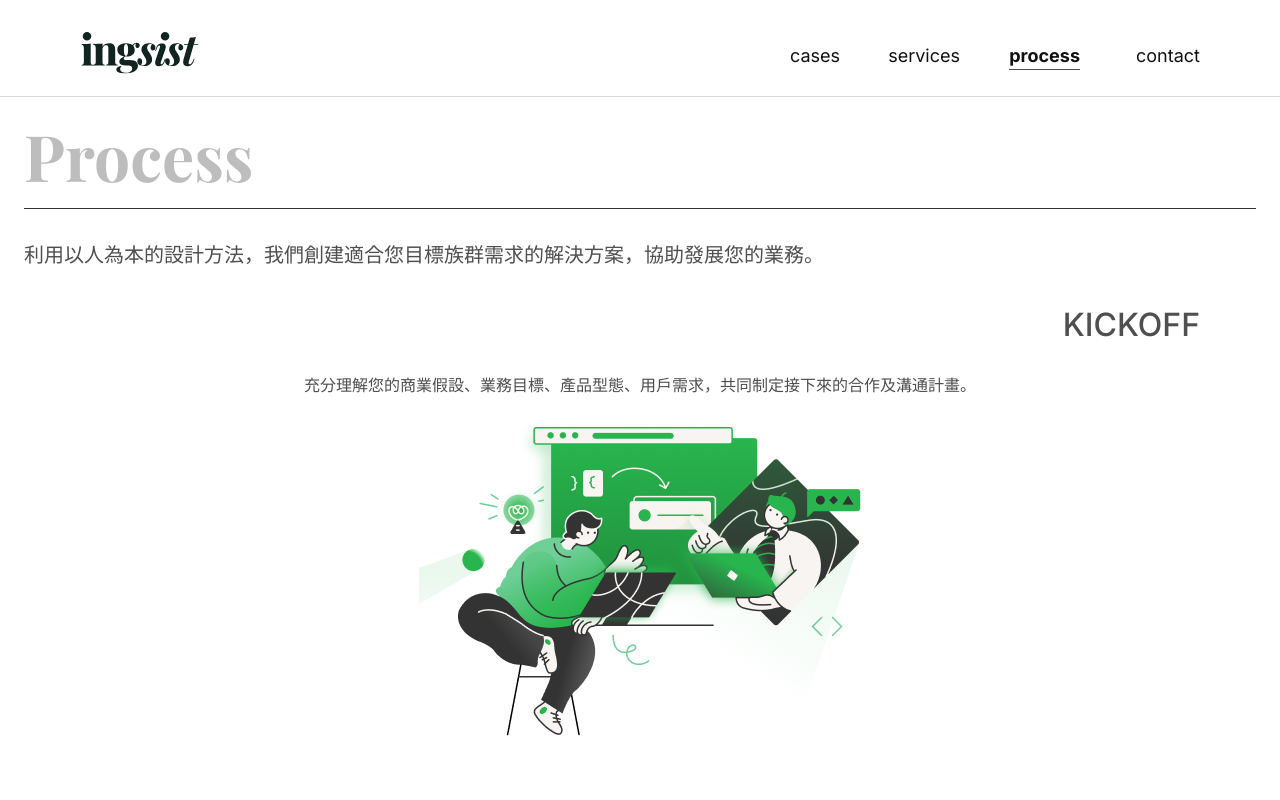
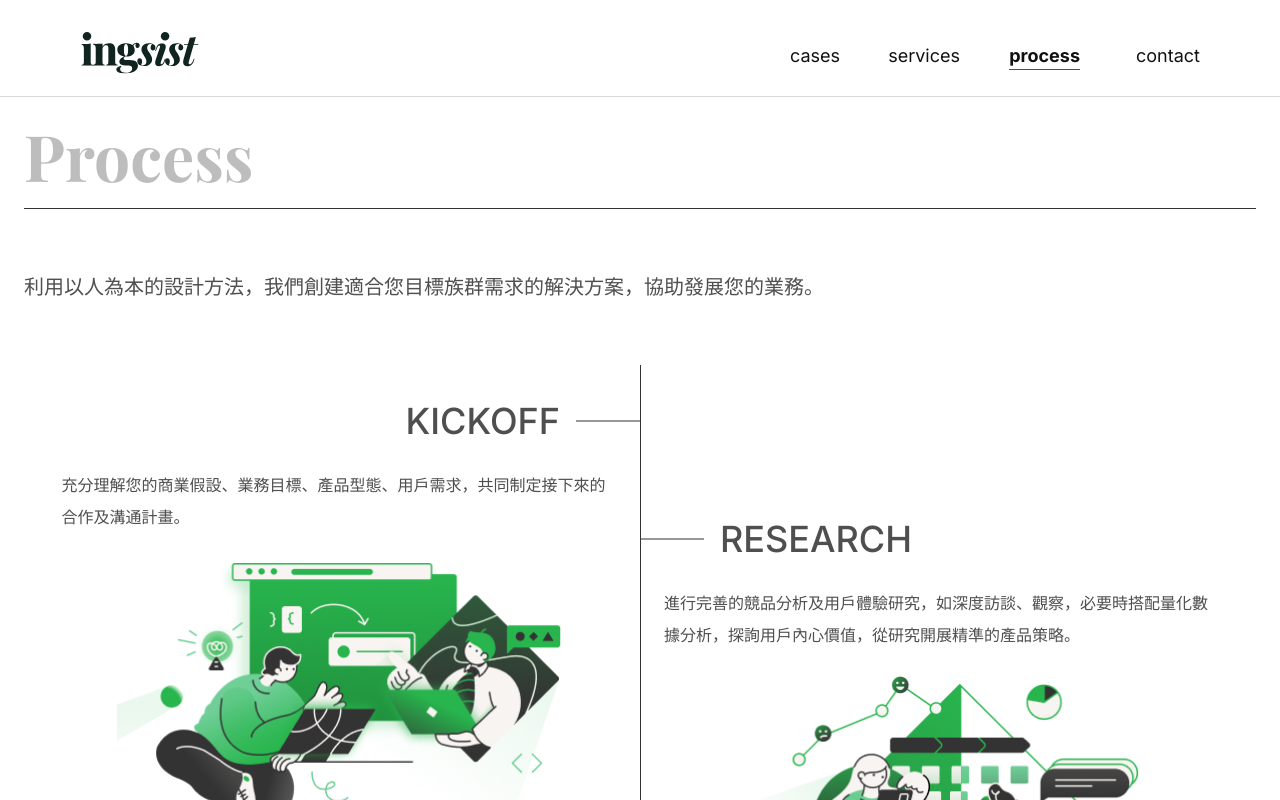
Before and after one commit to paulhuang1102/ingsist, a Next.js app: page /process in a window 1280 px wide. Shown: the top 800 px of the page. Built offline with nearby package versions, Linux system fonts and the light colour scheme; a web font is replaced by a local one.

Commit message:
feat: process

```diff
--- a/components/Layout/main.tsx
+++ b/components/Layout/main.tsx
@@ -2,9 +2,9 @@ import { device, size } from '@/styles/media';
 import styled from 'styled-components';
 
 const Main = styled.main`
-  height: 100vh;
-  max-height: -webkit-fill-available;
-  padding: 120px 1.5rem 0 1.5rem;
+  min-height: 100vh;
+  /* max-height: -webkit-fill-available; */
+  padding: 120px 1.5rem;
 
   ${device.laptopL} {
     max-width: ${size.laptopL};
--- a/components/ProcessItem/index.tsx
+++ b/components/ProcessItem/index.tsx
@@ -3,6 +3,7 @@ import styled from "styled-components";
 import Image from "next/image";
 import { Process } from "@/models/process";
 import { fontColor } from "@/styles/theme";
+import { device } from "@/styles/media";
 
 interface Props {
   process: Process;
@@ -41,6 +42,10 @@ const Item = styled.div`
   &:nth-child(even) {
     h4 {
       text-align: left;
+
+      &::after {
+        left: -1.5rem;
+      }
     }
   }
 
@@ -52,12 +57,54 @@ const Item = styled.div`
     line-height: 3rem;
     white-space: break-spaces;
     text-align: right;
+    position: relative;
+
+    &::after {
+      content: "";
+      position: absolute;
+      width: 4rem;
+      right: -1.5rem;
+      border-bottom: 0.5px solid #333;
+      top: 50%;
+      transform: translateY(-50%);
+    }
   }
 
   p {
     line-height: 1.5rem;
     margin: 1.5rem 0;
   }
+
+  div {
+    width: 90%;
+  }
+
+  ${device.laptop} {
+    margin-bottom: 8rem;
+
+    h4 {
+      font-size: 2.25rem;
+    }
+
+    p {
+      line-height: 2rem;
+    }
+
+    div {
+      width: 80%;
+    }
+  }
+
+  ${device.laptopL} {
+    div {
+      width: 60%;
+    }
+
+    p {
+      padding: 0 3.5rem;
+      margin-bottom: 3rem;
+    }
+  }
 `;
 
 export default ProcessItem;
--- a/pages/process/index.tsx
+++ b/pages/process/index.tsx
@@ -6,6 +6,7 @@ import Main from "@/components/Layout/main";
 import { Process as ProcessType } from "@/models/process";
 import ProcessItem from "@/components/ProcessItem";
 import { fontColor } from "@/styles/theme";
+import { device } from "@/styles/media";
 
 const process: ProcessType[] = [
   {
@@ -46,8 +47,7 @@ const process: ProcessType[] = [
   },
   {
     title: "OPTIMIZATION",
-    description:
-      "優化迭代是為了帶來非凡的產品結果並幫助業務進一步的向上推展。",
+    description: "優化迭代是為了帶來非凡的產品結果並幫助業務進一步的向上推展。",
     img: "optimization.png",
   },
 ];
@@ -71,9 +71,13 @@ export default function Process() {
             利用以人為本的設計方法，我們創建適合您目標族群需求的解決方案，協助發展您的業務。
           </H1>
 
-          {process.map((p) => (
-            <ProcessItem process={p} key={p.title} />
-          ))}
+          <Wrapper>
+            {process.map((p) => (
+              <ProcessItem process={p} key={p.title} />
+            ))}
+
+            <div />
+          </Wrapper>
         </Main>
       </div>
     </>
@@ -86,4 +90,39 @@ const H1 = styled.h1`
   margin: 2rem 0;
   font-weight: 400;
   line-height: 1.75rem;
-`
+
+  ${device.laptop} {
+    margin: 4rem 0;
+  }
+`;
+
+const Wrapper = styled.div`
+  ${device.tablet} {
+    display: flex;
+    flex-wrap: wrap;
+    justify-content: center;
+    position: relative;
+
+    > div {
+      width: 45%;
+
+      &:nth-child(even) {
+        transform: translateY(150px);
+        margin-left: 3rem;
+      }
+
+      &:first-child {
+        margin-top: 2rem;
+      }
+    }
+
+    &::before {
+      display: block;
+      content: '';
+      height: 100%;
+      border-left: 0.5px solid #333;
+      position: absolute;
+      left: 50%;
+    }
+  }
+`;
```
